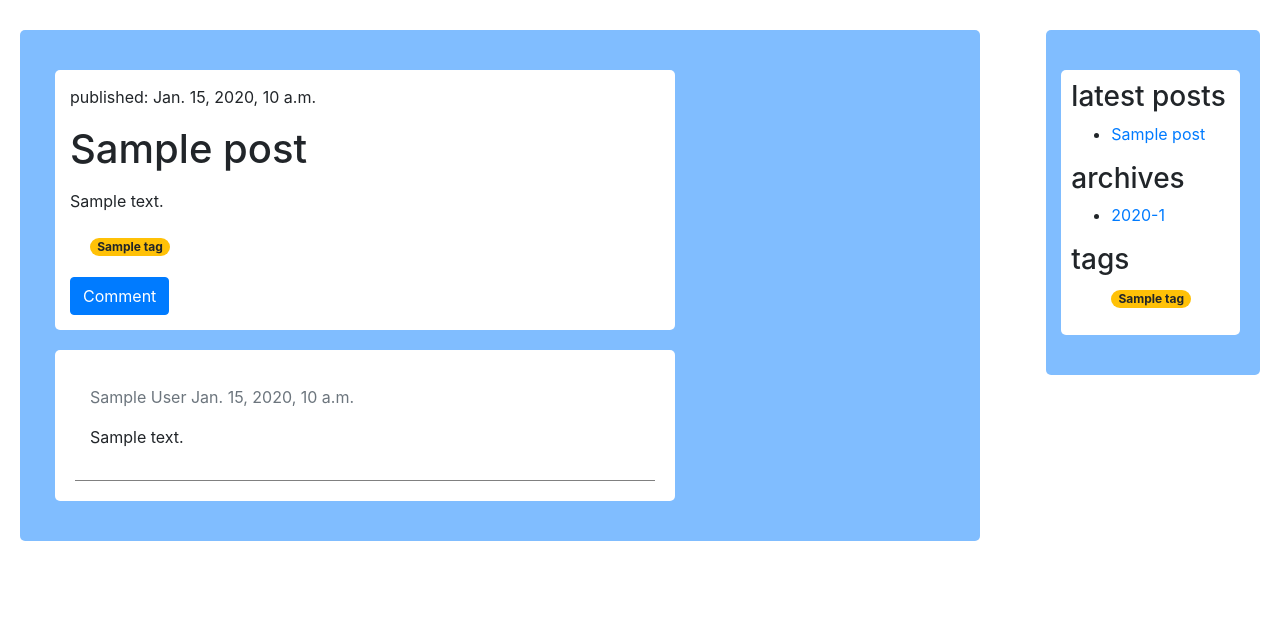
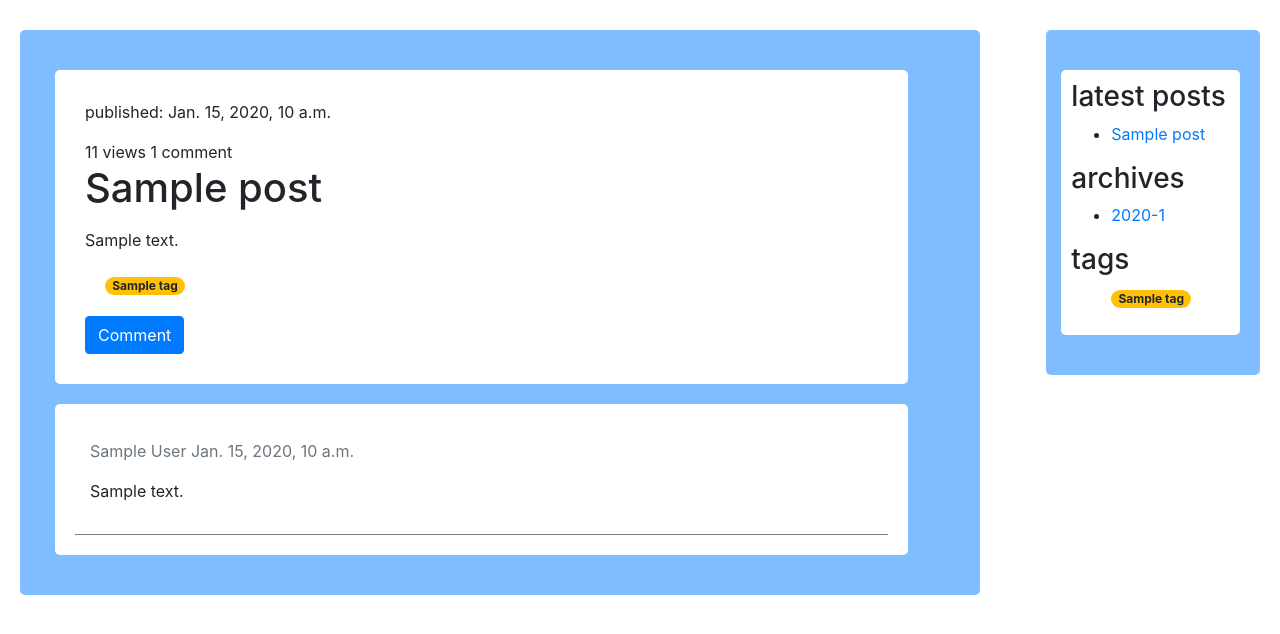
Before and after one commit to Mike-Dai/djangocoder, a Django app: page /post/1/ in a window 1280 px wide. Shown: the part 56-690 px from the top of the page. Run offline with Django 3.2, Linux system fonts and the light colour scheme; tables that the repository leaves empty hold one stand-in row (values such as "Sample post"); some libraries are stand-ins or nearby versions.

Commit message:
Add views and comment in post detail page

```diff
--- a/blog/static/styles/blog.css
+++ b/blog/static/styles/blog.css
@@ -31,7 +31,7 @@
 	background-color: white;
 	margin: 20px;
 	margin-right:10px;
-	padding:15px;
+	padding:30px;
 	border-radius: 5px;
 }
 .comment-list {
--- a/blog/templates/blog/post_detail.html
+++ b/blog/templates/blog/post_detail.html
@@ -1,12 +1,14 @@
 {% extends 'blog/base.html' %}
 {% block content %}
 
-		<div class="blog col-md-8">
+		<div class="blog col-lg-11">
 			{% if post.published_date %}
 				<p>published: {{ post.published_date }}</p>
 			{% else %}
 				<a href="{% url 'post_publish' pk=post.pk %}">Publish</a>
 			{% endif %}
+			<span>{{ post.views }} view{{ post.views|pluralize }}</span>
+			<span>{{ post.comments.count }} comment{{ post.comments.count|pluralize }}</span>
 			<h1>{{ post.title }}</h1>
 			<p>{{ post.text|safe|linebreaksbr }}</p>
 			<div class = "badge-list">
@@ -26,7 +28,7 @@
 					<input class="btn btn-primary" type="button" value="Comment"/>
 				</a>
 		</div>
-		<div class="comment-list col-md-8">
+		<div class="comment-list col-lg-11">
 			{% for comment in post.comments.all %}
 				<div class="comment">
 					{% if user.is_authenticated or comment.approved_comment %}
--- a/blog/templates/blog/post_list.html
+++ b/blog/templates/blog/post_list.html
@@ -16,8 +16,8 @@
 									<span>
 										{{ post.published_date }}
 									</span>
-									<span> comments: {{ post.comments.count }}</span>
-									<span> views: {{ post.views }}</span>
+									<span>{{ post.views }} view{{ post.views|pluralize }}</span>
+									<span>{{ post.comments.count }} comment{{ post.comments.count|pluralize }}</span>
 								</div>
 								<h2 class="mt-0 font-weight-bold text-info f-17">
 									<a href="{% url 'post_detail' pk=post.pk %}">{{ post.title }}</a>
--- a/blog/views.py
+++ b/blog/views.py
@@ -13,7 +13,7 @@ class IndexView(ListView):
 	model = Post
 	template_name = 'blog/post_list.html'
 	context_object_name = 'posts'
-	paginate_by = 5
+	paginate_by = 2
 
 	def get_context_data(self, **kwargs):
 		context = super().get_context_data(**kwargs)
```
Also changed, not shown: 5 other files.
